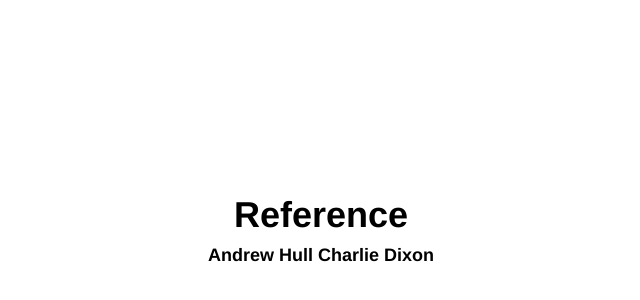
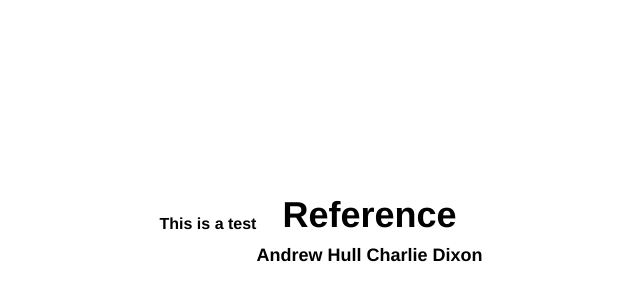
Before and after one commit to haveaniceknight/reference, a Next.js app: page / in a window 1280 px wide. Shown: the part 172-472 px from the top of the page, without its empty margins (319-959 px from the left). Built offline with nearby package versions, Linux system fonts and the light colour scheme.

Commit message:
final push of night, added Paragraph, added test function

```diff
--- /dev/null
+++ b/src/app/components/ui/paragraph.tsx
@@ -0,0 +1,34 @@
+import { FC, HTMLAttributes, forwardRef } from 'react';
+import { cva, VariantProps } from 'class-variance-authority';
+import { cn } from '@/app/lib/utils';
+
+interface ParagraphProps {
+}
+
+const paragraphVariants = cva("max-w-prose text-slate-700 dark: text-slate-300 mb-2 text-center",
+  {
+    variants: {
+      size: {
+        default: "text-base sm:text-lg",
+        sm: 'text-sm, sm:text-base',
+      }
+    },
+    defaultVariants: {
+      size: 'default',
+    },
+  }
+)
+interface ParagraphProps extends HTMLAttributes<HTMLParagraphElement>, VariantProps<typeof paragraphVariants> { }
+
+const Paragraph = forwardRef<HTMLParagraphElement, ParagraphProps>(({
+  className, size, children, ...props
+}, ref) => {
+  return <p ref={ref} {...props} className={cn(paragraphVariants({ size, className })
+  )}>
+    {children}
+  </p>
+})
+
+Paragraph.displayName = 'Paragraph'
+
+export default Paragraph
--- /dev/null
+++ b/src/app/lib/utils.ts
@@ -0,0 +1,5 @@
+import { ClassValue, clsx } from "clsx";
+import { twMerge } from 'tailwind-merge'
+export function cn(...inputs: ClassValue[]) {
+    return twMerge(clsx(inputs))
+}
--- a/src/app/page.tsx
+++ b/src/app/page.tsx
@@ -7,10 +7,12 @@
 //   );
 // }
 import Image from "next/image";
+import Paragraph from "./components/ui/paragraph";
 
 export default function Home() {
   return (
     <main className="centeredContent">
+      <Paragraph size="sm">This is a test</Paragraph>
       <div>
         <h1>Reference</h1>
         <p>Andrew Hull Charlie Dixon</p>
```
